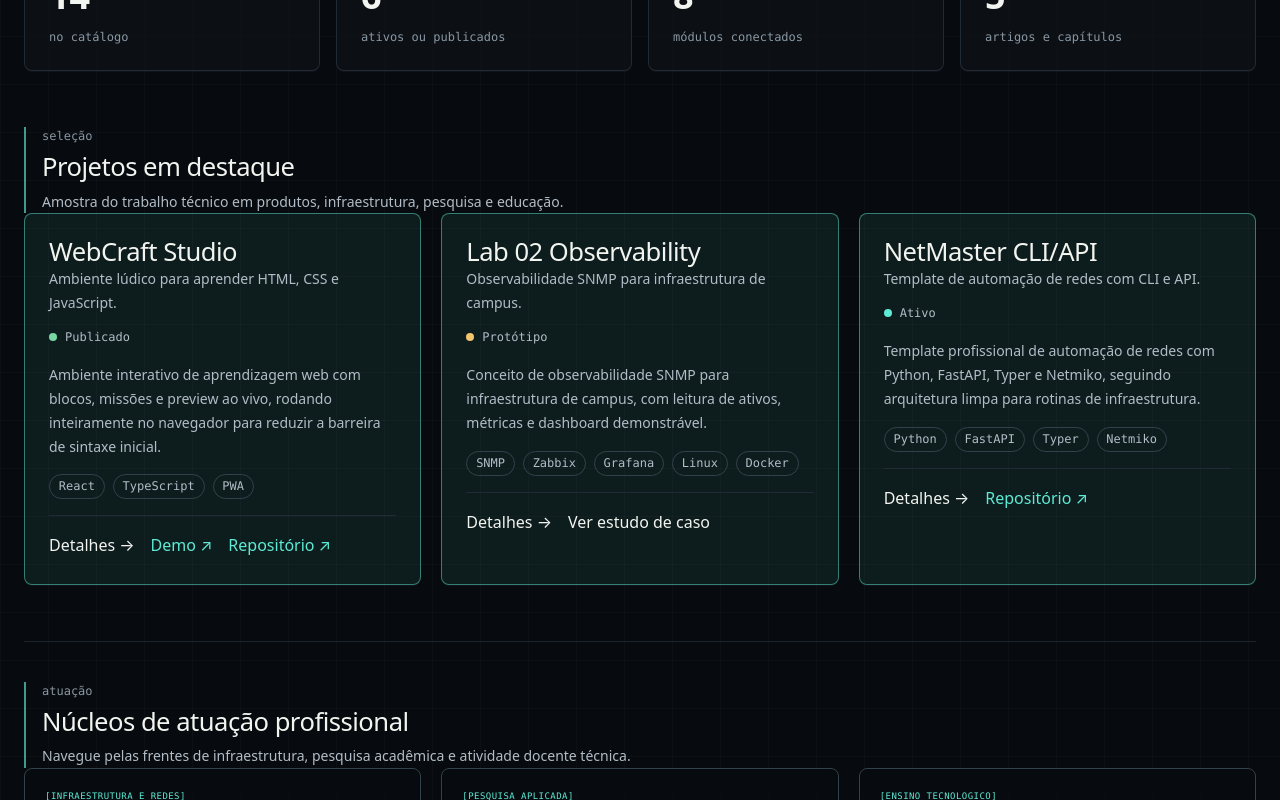
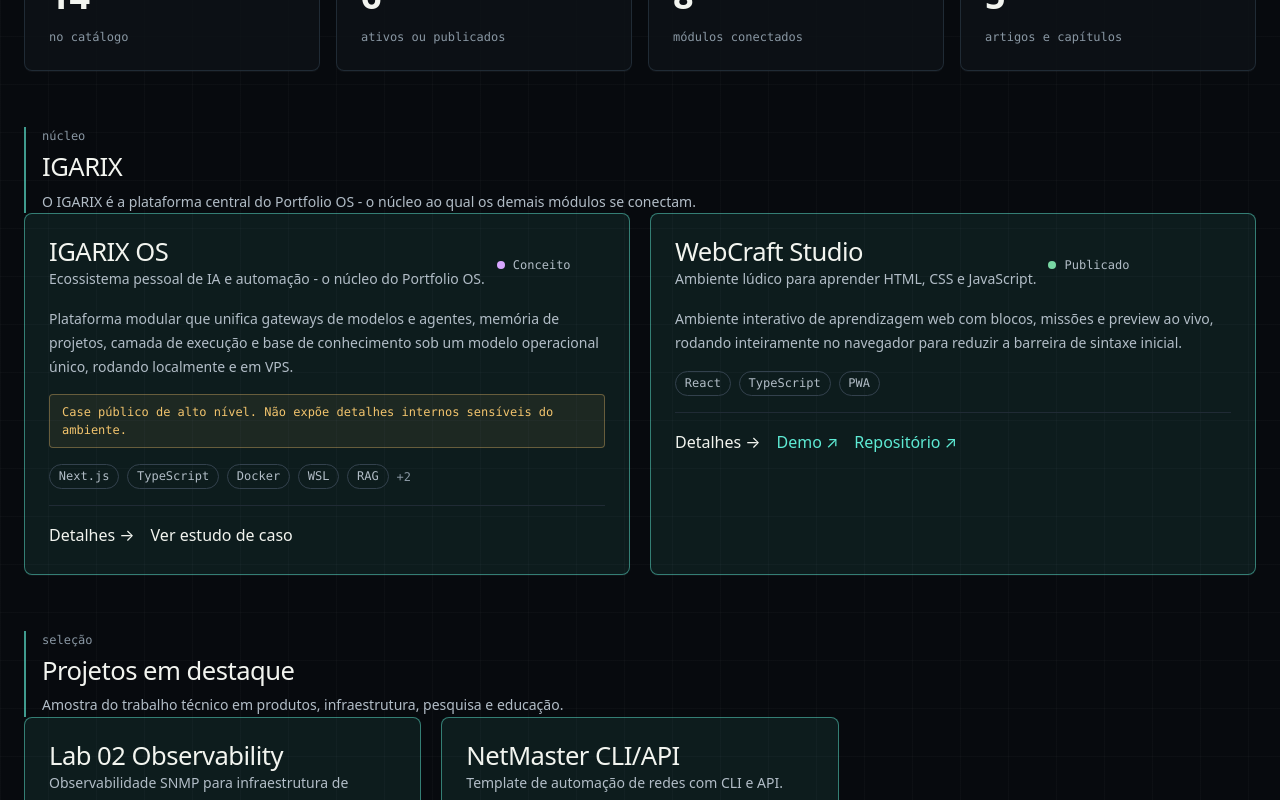
Before and after one commit to albertomateus9/albertomateus9.github.io, a Next.js app: page /lab/legacy-home in a window 1280 px wide. Shown: the part 780-1580 px from the top of the page. Built offline with nearby package versions, Linux system fonts and the light colour scheme.

Commit message:
fix: update legacy slug in LegacyHome.tsx

```diff
--- a/src/components/legacy/LegacyHome.tsx
+++ b/src/components/legacy/LegacyHome.tsx
@@ -9,8 +9,8 @@ import { featuredProjects, projects } from "@/lib/projects";
 
 export function LegacyHome() {
   const publicCount = projects.filter((project) => project.status === "live" || project.status === "active").length;
-  const igarix = projects.find((project) => project.slug === "igarix-os");
-  const others = featuredProjects.filter((project) => project.slug !== "igarix-os");
+  const igarix = projects.find((project) => project.slug === "igarix");
+  const others = featuredProjects.filter((project) => project.slug !== "igarix");
 
   return (
     <div className="space-y-14">
```
